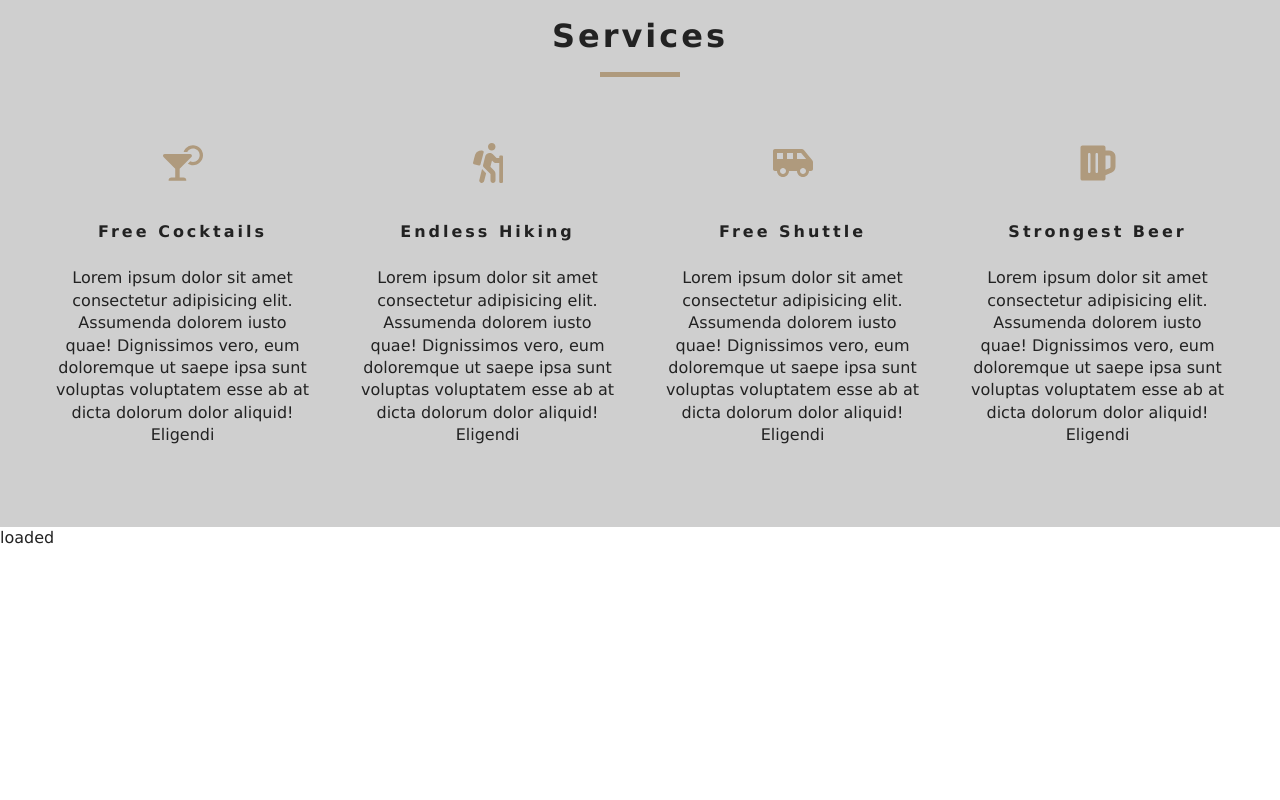
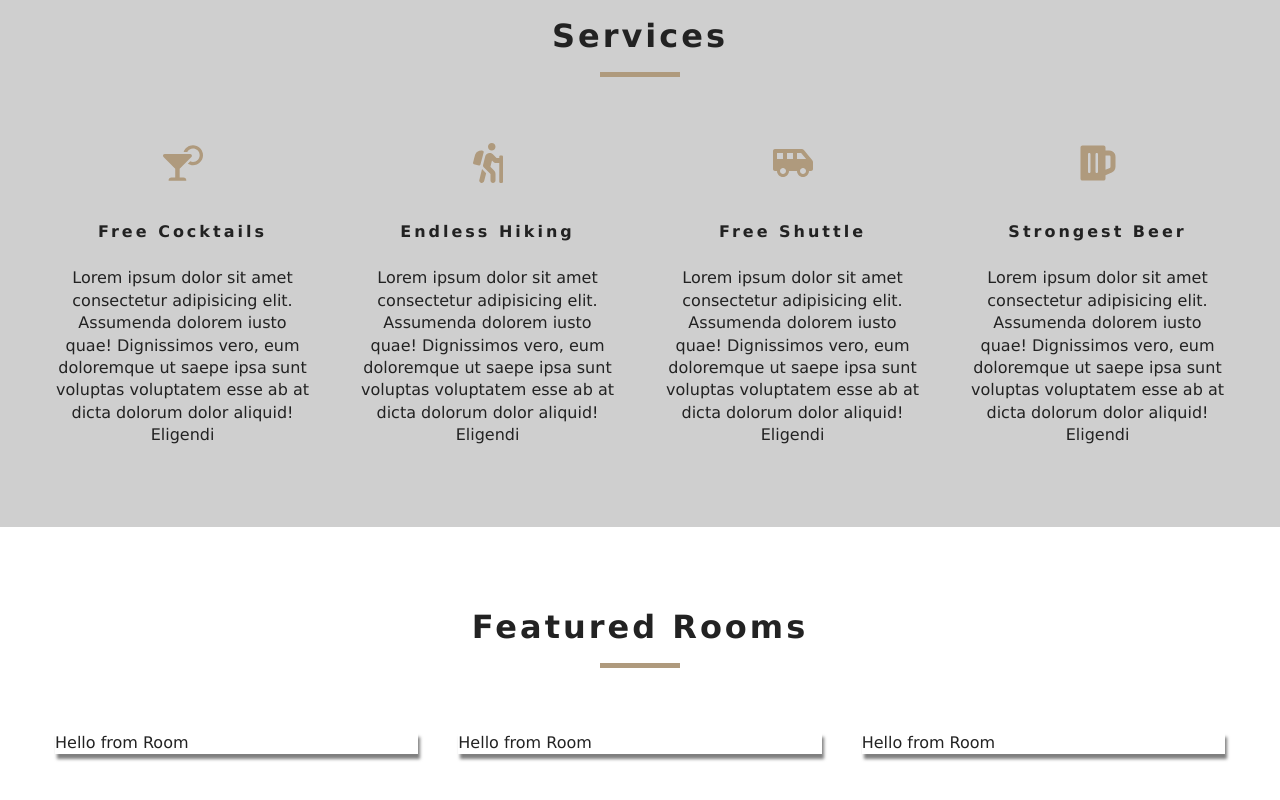
Before and after one commit to emdang1/luxury-houses, a React (Create React App) app: page / in a window 1280 px wide. Shown: the part 864-1664 px from the top of the page. Before the commit the page ends 1413 px from the top, so only its background shows below. Built offline with nearby package versions, Linux system fonts and the light colour scheme.

Commit message:
added featured rooms component, shown rooms, basic styling

```diff
--- a/src/components/FeaturedRooms.js
+++ b/src/components/FeaturedRooms.js
@@ -1,6 +1,8 @@
 import React, { Component } from 'react';
 import RoomProvider, { RoomContext, RoomConsumer } from '../context';
 import Loading from '../components/Loading';
+import Room from './Room';
+import Title from './Title';
 
 class FeaturedRooms extends Component {
   // connecting to the context
@@ -8,8 +10,16 @@ class FeaturedRooms extends Component {
 
   render() {
     const { featuredRooms, loading } = this.context;
+    let rooms = featuredRooms.map((room, i) => <Room key={i} room={room} />);
 
-    return loading ? <Loading /> : 'loaded';
+    return (
+      <section className='featured-rooms'>
+        <Title title='featured rooms' />
+        <div className='featured-rooms-center'>
+          {loading ? <Loading /> : rooms}
+        </div>
+      </section>
+    );
   }
 }
 
--- a/src/components/Room.js
+++ b/src/components/Room.js
@@ -1,7 +1,7 @@
 import React from 'react';
 
 const Room = () => {
-  return <div>Hello Room</div>;
+  return <div className='room'>Hello from Room</div>;
 };
 
 export default Room;
```
